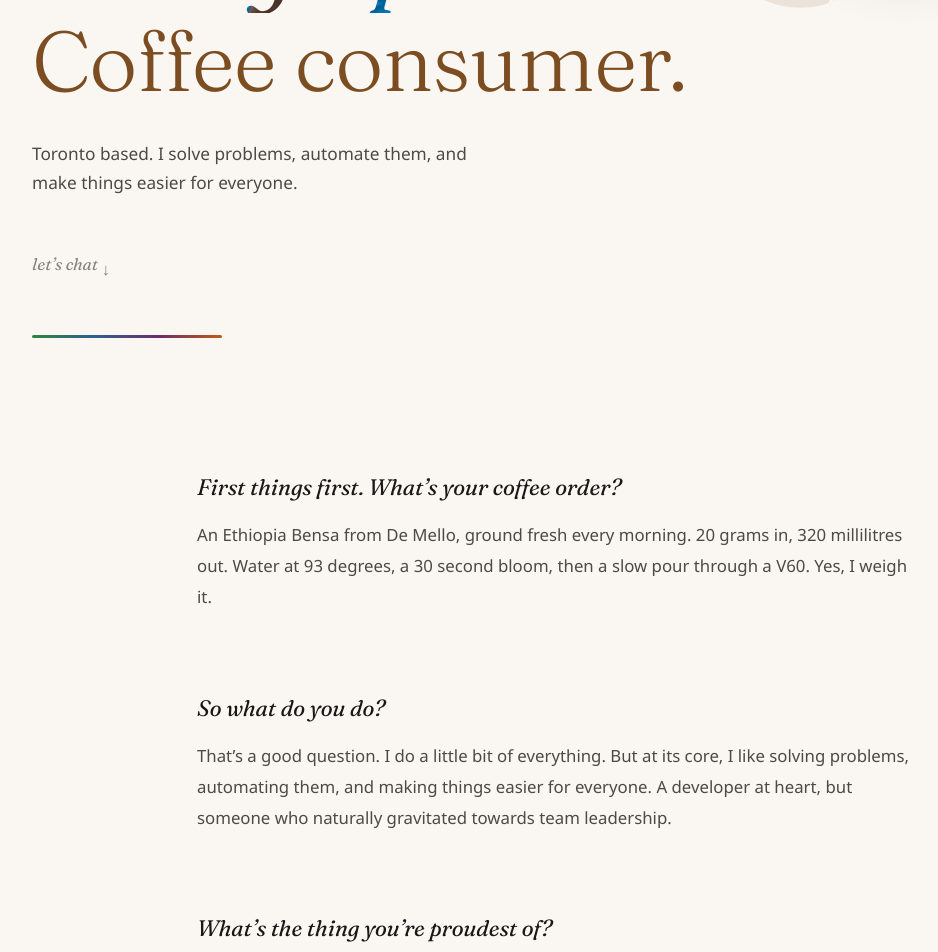
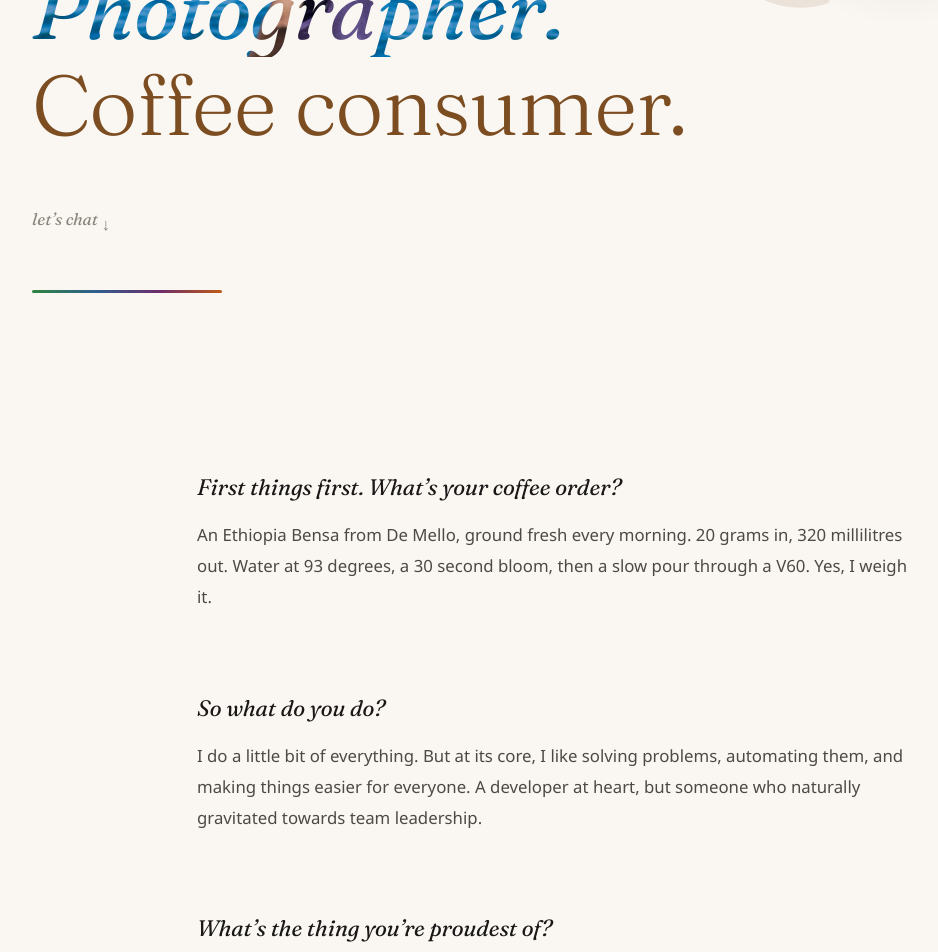
Before and after one commit to Gr1mdrag0n/all-about-cb, a React (Vite) app: page /uses in a window 1280 px wide. Shown: the part 360-1312 px from the top of the page, without its empty margins (81-1019 px from the left). Built offline with nearby package versions, Linux system fonts and the light colour scheme; a web font is replaced by a local one.

Commit message:
Editorial pass round 2: drop hero bio and "good question" stall
Resolves the duplication both editors flagged: cut the hero bio line
entirely rather than reword the round-1 answer text, and cut the
stalling opener from "So what do you do?".

```diff
--- a/src/components/App.tsx
+++ b/src/components/App.tsx
@@ -193,7 +193,6 @@ function App() {
             <span className="w photo">Photographer.</span><br />
             <span className="w coffee">Coffee consumer.</span>
           </h1>
-          <p className="hero-bio">Toronto based. I solve problems, automate them, and make things easier for everyone.</p>
           <div className="cue">let’s chat <span className="arrow">↓</span></div>
           <div className="rule-line"></div>
         </div>
--- a/src/content/chat.ts
+++ b/src/content/chat.ts
@@ -14,7 +14,7 @@ export const CHAT_OPENERS: ChatQA[] = [
   {
     q: 'So what do you do?',
     a: [
-      'That’s a good question. I do a little bit of everything. But at its core, I like solving problems, automating them, and making things easier for everyone. A developer at heart, but someone who naturally gravitated towards team leadership.',
+      'I do a little bit of everything. But at its core, I like solving problems, automating them, and making things easier for everyone. A developer at heart, but someone who naturally gravitated towards team leadership.',
     ],
   },
   {
--- a/src/css/chat.css
+++ b/src/css/chat.css
@@ -303,12 +303,6 @@ footer.chat-footer { border-top: 1px solid var(--rule); color: var(--faint); fon
   nav.chat-nav a { font-size: .78rem; }
 }
 
-/* ------------------------------------------------------- hero bio line */
-
-.hero-bio { margin: 30px 0 0; color: var(--soft); font-size: 1.08rem; line-height: 1.7; max-width: 46ch;
-  opacity: 0; animation: word-in .7s .6s forwards; }
-.no-motion .hero-bio { opacity: 1; animation: none; }
-
 /* -------------------------------------------------------- closing hint */
 
 .closing-hint { color: rgba(250,247,242,.65); font-size: .95rem; font-family: 'Fraunces', serif; font-style: italic; }
```
Also changed, not shown: 1 other file (tests, documents, lock files or other folders).
